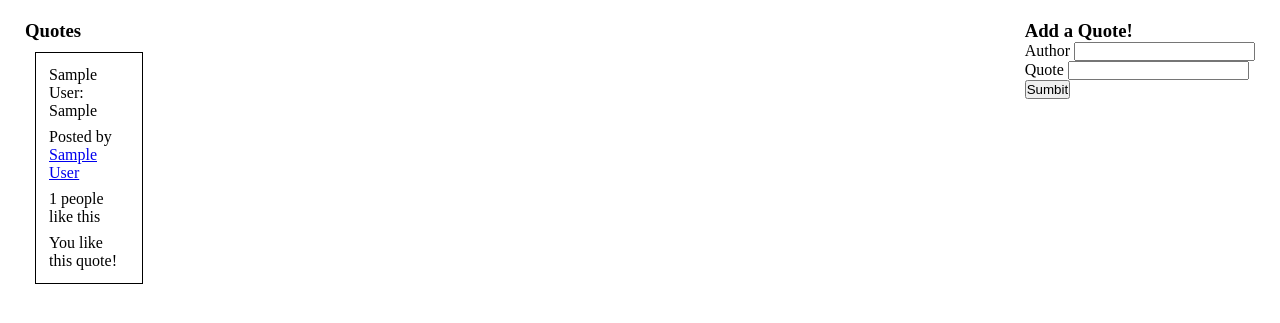
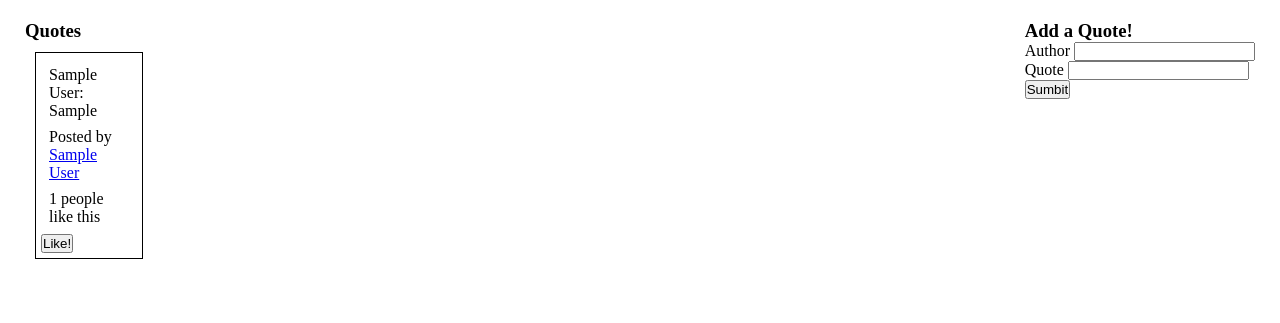
Before and after one commit to mickelsendamon/python_belt, a Django app: template quote_app/templates/home.html in a window 1280 px wide. Shown: the part 67-390 px from the top of the page. Run offline with Django 3.2, Linux system fonts and the light colour scheme; the template is opened without the code that fills it: values that come from a table or form of the project are taken from there, others are empty; tables that the repository leaves empty hold one stand-in row (values such as "Sample post").

Commit message:
Fix Like button on Quotes

```diff
--- a/quote_app/templates/home.html
+++ b/quote_app/templates/home.html
@@ -27,13 +27,9 @@
                             <p>{{quote.author}}: {{quote.quotation}}</p>
                             <p>Posted by <a href="/user/{{quote.posted_by.id}}">{{quote.posted_by.first_name}} {{quote.posted_by.last_name}}</a></p>
                             <p>{{quote.likes.all|length}} people like this</p>
-                            {% if quote not in user.liked_quotes.all.quote %}
-                                <form action="/like/{{quote.id}}/">
-                                    <input type="submit" value='Like!'>
-                                </form>
-                            {% else %}
-                                <p>You like this quote!</p>
-                            {% endif %}
+                            <form action="/like/{{quote.id}}/">
+                                <input type="submit" value='Like!'>
+                            </form>
                             {% if quote.posted_by.id == user.id %}
                                 <a href="/delete_quote/{{quote.id}}/">Delete</a>
                             {% endif %}
```
